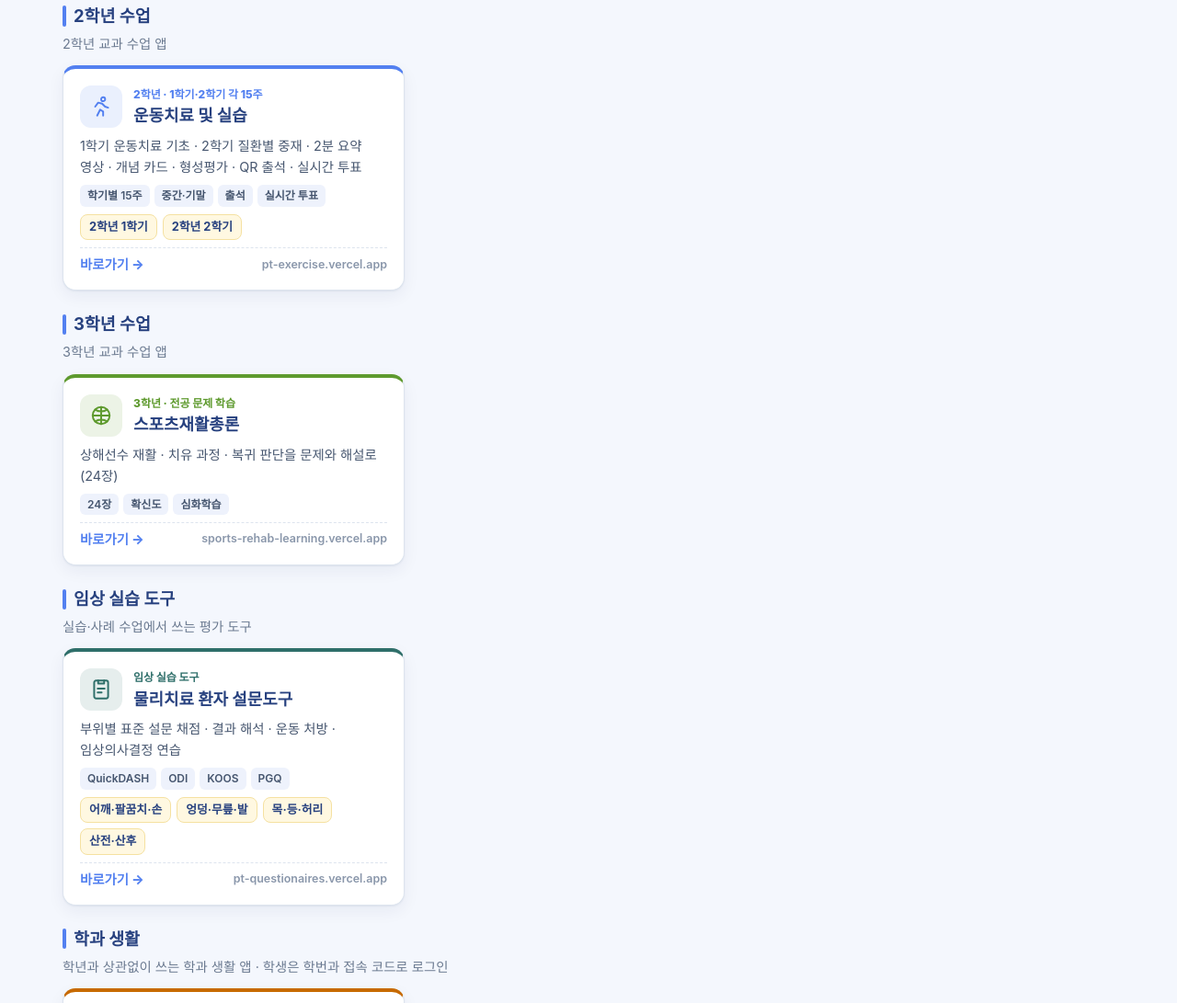
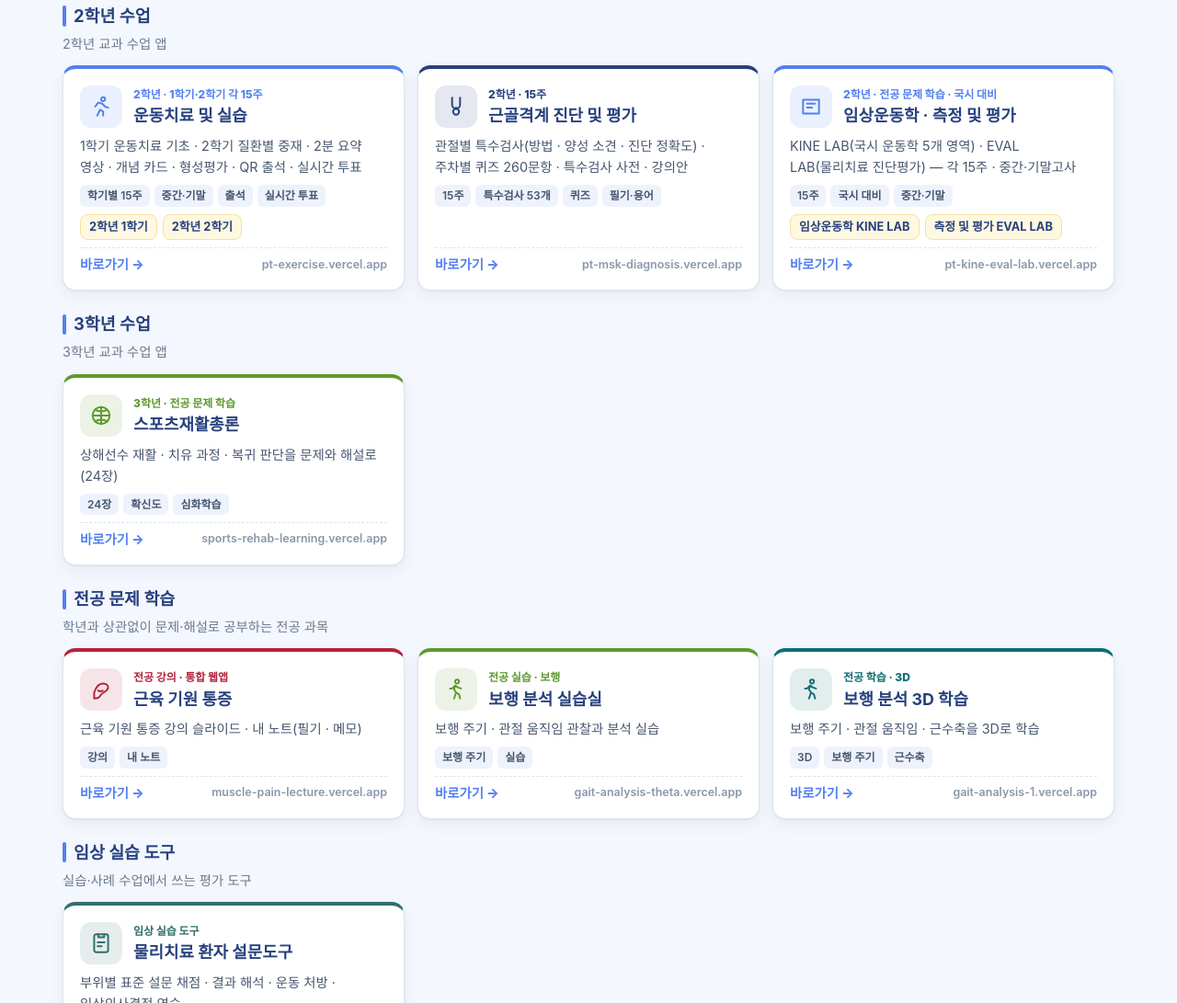
Before and after one commit to happyyang0226/pt-portal, a plain HTML site: page index.html in a window 1280 px wide. Shown: the part 1200-2291 px from the top of the page at 92% size. Drawn offline with nearby package versions, Linux system fonts and the light colour scheme; a web font is replaced by a local one.

Commit message:
포털에 앱 6개 추가
- 2학년: 근골격계 진단 및 평가 · 임상운동학/측정 및 평가(KINE·EVAL LAB)
- 전공 문제 학습: 근육 기원 통증 · 보행 분석 실습실 · 보행 분석 3D 학습
- 교수용: 신경해부생리학 운영실

Co-Authored-By: Claude Opus 5.5 <noreply@anthropic.com>
Claude-Session: https://claude.ai/code/session_01TfB5znaWtBTh7HzpcScnSV

```diff
--- a/index.html
+++ b/index.html
@@ -4,7 +4,7 @@
 <meta charset="utf-8">
 <meta name="viewport" content="width=device-width,initial-scale=1,viewport-fit=cover">
 <title>물리치료과 학습 포털 | 청암대학교</title>
-<meta name="description" content="청암대학교 물리치료과 수업 웹앱 모음: 기능해부학 · 운동치료 · 병리학 · 생리학 · 스포츠재활 · 환자 설문도구 · AIDX">
+<meta name="description" content="청암대학교 물리치료과 수업 웹앱 모음: 기능해부학 · 운동치료 · 근골격계 진단 및 평가 · 임상운동학 · 측정 및 평가 · 병리학 · 생리학 · 스포츠재활 · 근육 기원 통증 · 보행 분석 · 환자 설문도구 · AIDX">
 <meta name="theme-color" content="#27417f">
 <link rel="stylesheet" href="univ-kit/univ-kit.css">
 <style>
@@ -156,6 +156,17 @@ const APPS = [
     desc: '학습목표 → 문제 → 해설 → 오개념 심화학습 (14장)', tags: ['14장', '확신도', '심화학습'] },
   { id: 'sports', sso: 'zgv', group: 'g3', name: '스포츠재활총론', kicker: '3학년 · 전공 문제 학습', url: 'https://sports-rehab-learning.vercel.app/', icon: 'sport', color: '#5e9a2e',
     desc: '상해선수 재활 · 치유 과정 · 복귀 판단을 문제와 해설로 (24장)', tags: ['24장', '확신도', '심화학습'] },
+  { id: 'msk', group: 'g2', name: '근골격계 진단 및 평가', kicker: '2학년 · 15주', url: 'https://pt-msk-diagnosis.vercel.app/', icon: 'msk', color: '#27417f',
+    desc: '관절별 특수검사(방법 · 양성 소견 · 진단 정확도) · 주차별 퀴즈 260문항 · 특수검사 사전 · 강의안', tags: ['15주', '특수검사 53개', '퀴즈', '필기·용어'] },
+  { id: 'kineeval', group: 'g2', name: '임상운동학 · 측정 및 평가', kicker: '2학년 · 전공 문제 학습 · 국시 대비', url: 'https://pt-kine-eval-lab.vercel.app/', icon: 'exam', color: '#5380f0',
+    desc: 'KINE LAB(국시 운동학 5개 영역) · EVAL LAB(물리치료 진단평가) — 각 15주 · 중간·기말고사', tags: ['15주', '국시 대비', '중간·기말'],
+    subs: [['임상운동학 KINE LAB', 'kine/'], ['측정 및 평가 EVAL LAB', 'eval/']] },
+  { id: 'musclepain', group: 'major', name: '근육 기원 통증', kicker: '전공 강의 · 통합 웹앱', url: 'https://muscle-pain-lecture.vercel.app/', icon: 'muscle', color: '#b4233c',
+    desc: '근육 기원 통증 강의 슬라이드 · 내 노트(필기 · 메모)', tags: ['강의', '내 노트'] },
+  { id: 'gait', group: 'major', name: '보행 분석 실습실', kicker: '전공 실습 · 보행', url: 'https://gait-analysis-theta.vercel.app/', icon: 'walk', color: '#5e9a2e',
+    desc: '보행 주기 · 관절 움직임 관찰과 분석 실습', tags: ['보행 주기', '실습'] },
+  { id: 'gait3d', group: 'major', name: '보행 분석 3D 학습', kicker: '전공 학습 · 3D', url: 'https://gait-analysis-1.vercel.app/', icon: 'walk', color: '#0f6e74',
+    desc: '보행 주기 · 관절 움직임 · 근수축을 3D로 학습', tags: ['3D', '보행 주기', '근수축'] },
   { id: 'quest', sso: 'zgv', group: 'clinic', name: '물리치료 환자 설문도구', kicker: '임상 실습 도구', url: 'https://pt-questionaires.vercel.app/', icon: 'form', color: '#2f6f6a',
     desc: '부위별 표준 설문 채점 · 결과 해석 · 운동 처방 · 임상의사결정 연습', tags: ['QuickDASH', 'ODI', 'KOOS', 'PGQ'],
     subs: [['어깨·팔꿈치·손', 'upper/'], ['엉덩·무릎·발', 'lower/'], ['목·등·허리', 'spine/'], ['산전·산후', 'perinatal/']] },
@@ -166,6 +177,8 @@ const APPS = [
   { id: 'backup', sso: 'zgv', group: 'prof', name: '수업 웹앱 백업 센터', kicker: '교수용 · 교수 로그인', url: 'https://pt-exercise.vercel.app/#/account', icon: 'backup', color: '#5e9a2e',
     desc: '7개 앱(운동치료 및 실습·기능해부학·병리학·생리학·스포츠재활·설문도구·AIDX)을 한 파일로 백업 · 앱별 복원 · 복원 전 자동 백업', tags: ['7개 앱', '한 파일', '미리 보기 복원'] },
   // 국가고시 모의고사 자동출제(스트림릿판): 주소가 생기면 아래 줄의 url을 채우고 앞의 // 를 지우세요.
+  { id: 'neuro', group: 'prof', name: '신경해부생리학 운영실', kicker: '교수용 · 운영 전 검증 단계', url: 'https://neuro-pt-education.vercel.app/', icon: 'brain', color: '#126078',
+    desc: '제1~13장 강의자료 · 문항 초안 260개 · Vercel 로그인으로 보호(학생 공개 전)', tags: ['13장', '260문항', '비공개'] },
   // { id: 'exam2', group: 'prof', name: '국가고시 모의고사 자동출제', kicker: '교수용', url: '', icon: 'exam', color: '#27417f', desc: '과목별 회차 출제 · 문제은행 · 워드 내보내기', tags: ['교수용'] },
 ];
 /* ── 학습 웹앱 목록: 한 줄 = 카드 하나 (메뉴 「학습 웹앱」) ─────────────
@@ -198,6 +211,10 @@ const ICONS = {
   form: '<rect x="5" y="3" width="14" height="18" rx="2"/><path d="M9 3v3h6V3M8.5 11h7M8.5 15h4"/>',
   exam: '<path d="M4 5h16v14H4z"/><path d="M8 9h8M8 13h5"/>',
   chat: '<path d="M4 5h16v11H9l-5 4z"/><path d="M8 9h8M8 12h5"/>',
+  msk: '<path d="M8 3v7a4 4 0 0 0 8 0V3"/><circle cx="12" cy="17" r="3"/><path d="M12 14v-1"/>',
+  muscle: '<path d="M5 15c2-6 5-9 9-9 3 0 5 2 5 4 0 4-5 4-7 7s-3 4-7 4z"/><path d="M9 13c1.5 1 3 1 4.5 0"/>',
+  walk: '<circle cx="13" cy="4" r="2"/><path d="M10 21l2-6-2-3 1-4 3 2 3 1M12 15l3 2 1 4M11 8l-3 3-2 0"/>',
+  brain: '<path d="M9 4a3 3 0 0 0-3 3 3 3 0 0 0-2 5 3 3 0 0 0 2 5 3 3 0 0 0 5 2V5a3 3 0 0 0-2-1zM15 4a3 3 0 0 1 3 3 3 3 0 0 1 2 5 3 3 0 0 1-2 5 3 3 0 0 1-5 2V5a3 3 0 0 1 2-1z"/>',
   backup: '<ellipse cx="12" cy="6" rx="7" ry="3"/><path d="M5 6v6c0 1.7 3.1 3 7 3s7-1.3 7-3V6M5 12v6c0 1.7 3.1 3 7 3s7-1.3 7-3v-6"/>'
 };
 const QUICK = [['run', '운동치료·실습', 'exercise'], ['bone', '해부학', 'anatomy'], ['cell', '병리학', 'pathology'], ['heart', '생리학', 'physiology'], ['sport', '스포츠재활', 'sports'], ['form', '설문도구', 'quest'], ['team', 'AIDX', 'aidx'], ['chat', '상담', 'counsel']];
```
Also changed, not shown: 1 other file.
